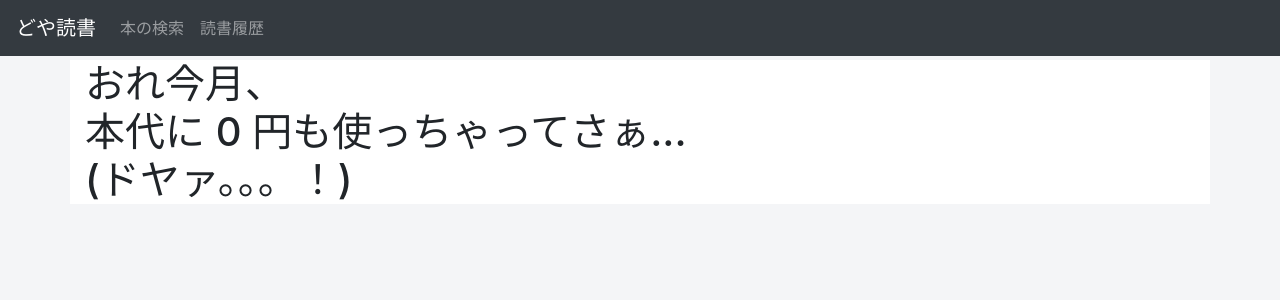
After one commit to jonakp/rakubook, a Rails app: page /readings/doya in a window 1280 px wide. The commit adds this page. Shown: the top 300 px of the page. Run offline with Rails 7, Linux system fonts and the light colour scheme; data that the repository does not hold is empty; style sheets or scripts are compiled from the project's sources.

Commit message:
DEV-9 make doya page

```diff
--- a/app/controllers/readings_controller.rb
+++ b/app/controllers/readings_controller.rb
@@ -47,6 +47,10 @@ class ReadingsController < ApplicationController
     end
   end
 
+  def doya
+    @price = Reading.sum(:price)
+  end
+
   private
     # Use callbacks to share common setup or constraints between actions.
     def set_reading
--- /dev/null
+++ b/app/views/readings/doya.html.slim
@@ -0,0 +1,8 @@
+.container
+
+  h1
+    = "おれ今月、"
+    br
+    = "本代に #{@price} 円も使っちゃってさぁ..."
+    br
+    = "(ドヤァ。。。！)"
--- a/app/views/readings/index.html.slim
+++ b/app/views/readings/index.html.slim
@@ -1,5 +1,8 @@
 .container
   h1=Reading.model_name.human
+
+  = link_to t('.doya_price'), readings_doya_path, class: 'btn btn-primary'
+
   table
     thead
       tr
@@ -16,5 +19,3 @@
           td = reading.price
           td = link_to t('common.edit'), edit_reading_path(reading)
           td = link_to t('common.destroy'), reading, data: { confirm: t('common.confirm') }, method: :delete
-
-  br
--- a/config/locales/ja.yml
+++ b/config/locales/ja.yml
@@ -19,6 +19,9 @@ ja:
     index:
       title: '本を検索'
       register: '読んだ！'
+  readings:
+    index:
+      doya_price: '本代でドヤる'
   common:
     edit: '編集'
     destroy: '削除'
--- a/config/routes.rb
+++ b/config/routes.rb
@@ -1,4 +1,5 @@
 Rails.application.routes.draw do
+  get '/readings/doya'
   resources :readings
   get 'rakuten/index'
   # For details on the DSL available within this file, see http://guides.rubyonrails.org/routing.html
```
